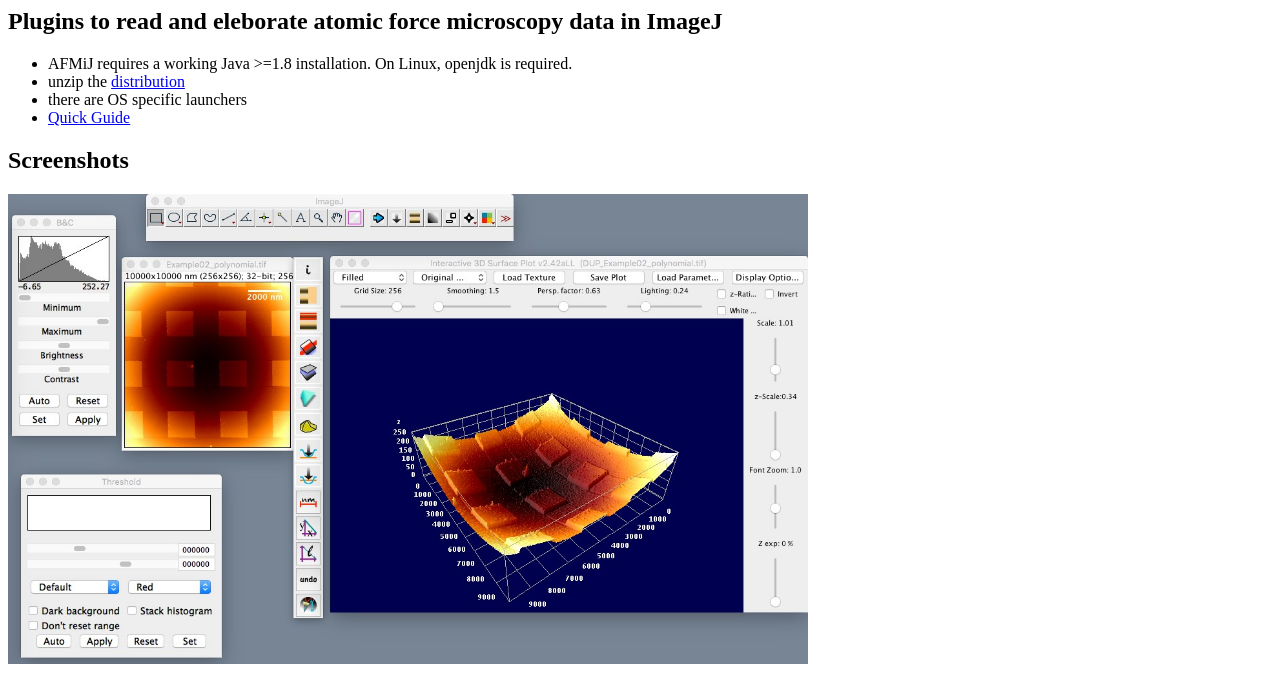
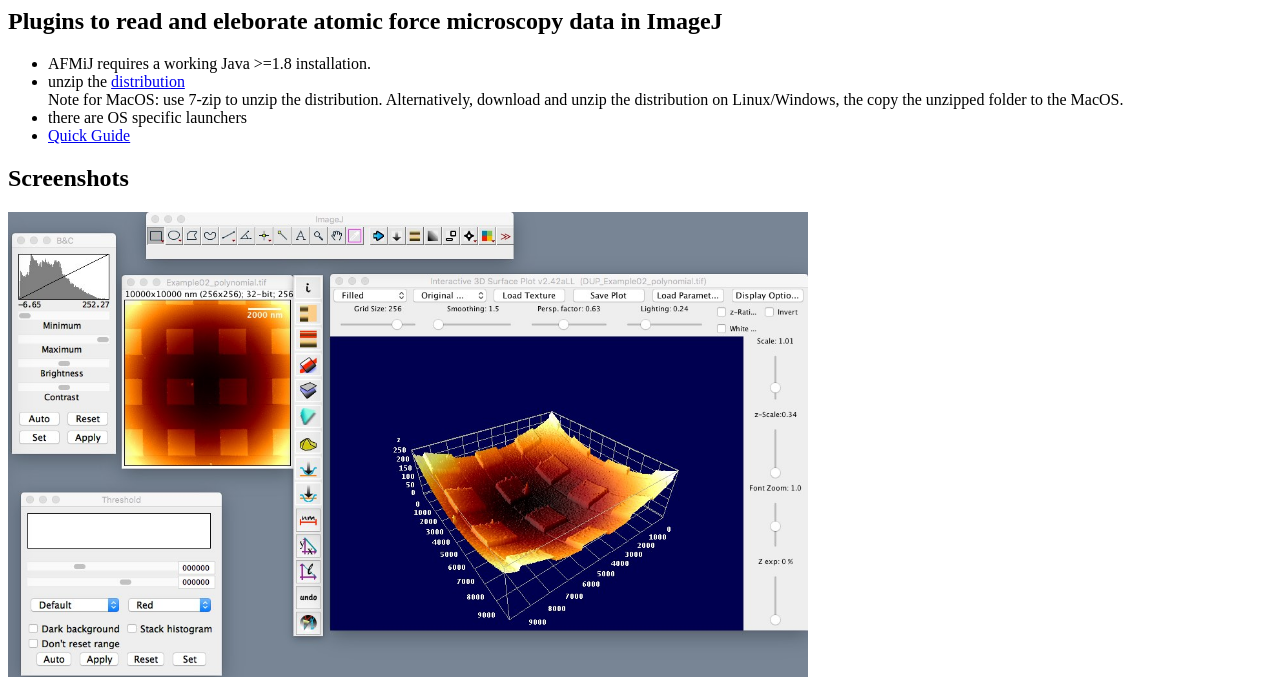
Before and after one commit to AFMiJ/AFMiJ, a plain HTML site: page docs/index.html in a window 1280 px wide. Shown: the top 677 px of the page. Drawn offline with Linux system fonts and the light colour scheme.

Commit message:
Update index.html

```diff
--- a/docs/index.html
+++ b/docs/index.html
@@ -6,8 +6,10 @@
 <body>
 	<h2>Plugins to read and eleborate atomic force microscopy data in ImageJ </h2>
 	<ul>
-		<li>AFMiJ requires a working Java >=1.8 installation. On Linux, openjdk is required.</li>
+		<li>AFMiJ requires a working Java >=1.8 installation.</li>
 		<li>unzip the <a href="https://github.com/AFMiJ/AFMiJ">distribution</a></li>
+		Note for MacOS: use 7-zip to unzip the distribution. Alternatively, download and unzip the distribution
+		on Linux/Windows, the copy the unzipped folder to the MacOS.
 		<li>there are OS specific launchers</li>
 		<li><a href="AFMiJ_QuickStart.pdf">Quick Guide</a></li>
 	</ul>
```
